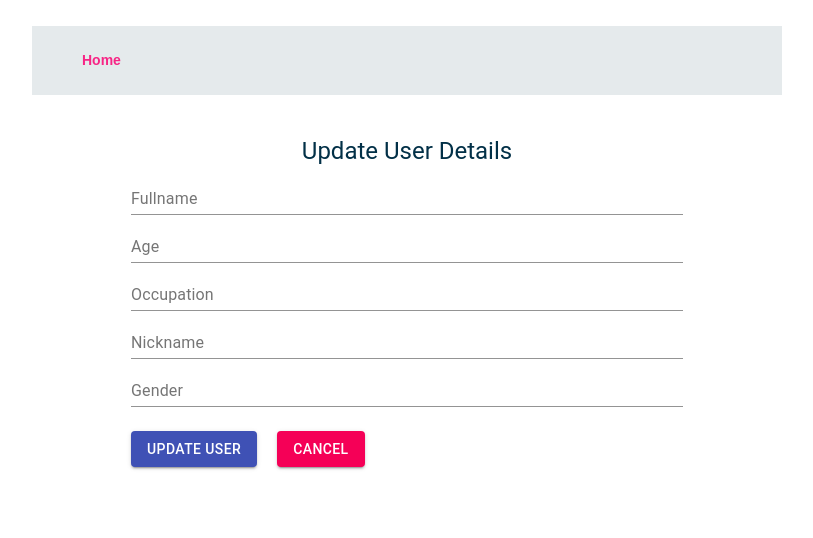
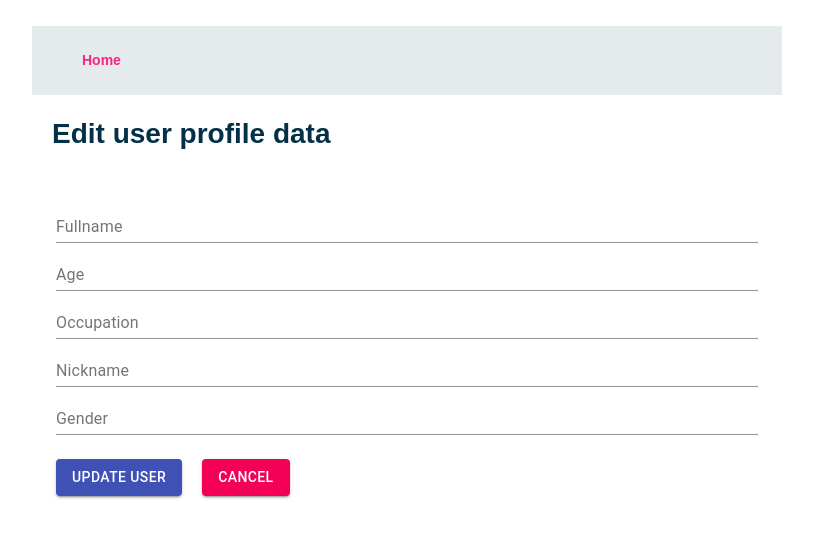
Before and after one commit to jcarroyos/datasketch, a React (Create React App) app in the folder front/: page /profile/1/edit in a window 1280 px wide. Shown: the top 538 px of the page, without its empty margins (233-1046 px from the left). Built offline with nearby package versions, Linux system fonts and the light colour scheme; no server answers; what react-native would draw is missing.

Commit message:
ajuste de estilos edición de perfil

```diff
--- a/front/src/components/ProfileEdit.js
+++ b/front/src/components/ProfileEdit.js
@@ -1,6 +1,6 @@
 import React, { useEffect, useState } from 'react';
 //import axios from "axios";
-import { Container, Typography, FormControl, InputLabel, Input, Box, FormGroup, Button } from '@material-ui/core';
+import { Container, FormControl, InputLabel, Input, Box, FormGroup, Button } from '@material-ui/core';
 import { editUser, getallUsers} from './service/api';
 import { useNavigate, useParams } from 'react-router-dom'
 
@@ -54,9 +54,9 @@ const ProfileEdit = () => {
 
   return (
     <>
-        <Container maxWidth="sm">
+        <h1>Edit user profile data</h1>
+        <Container>
             <Box my={5}>
-            <Typography variant="h5" align="center">Update User Details</Typography>
             <FormGroup>
                 <FormControl>
                     <InputLabel>Fullname</InputLabel>
```
